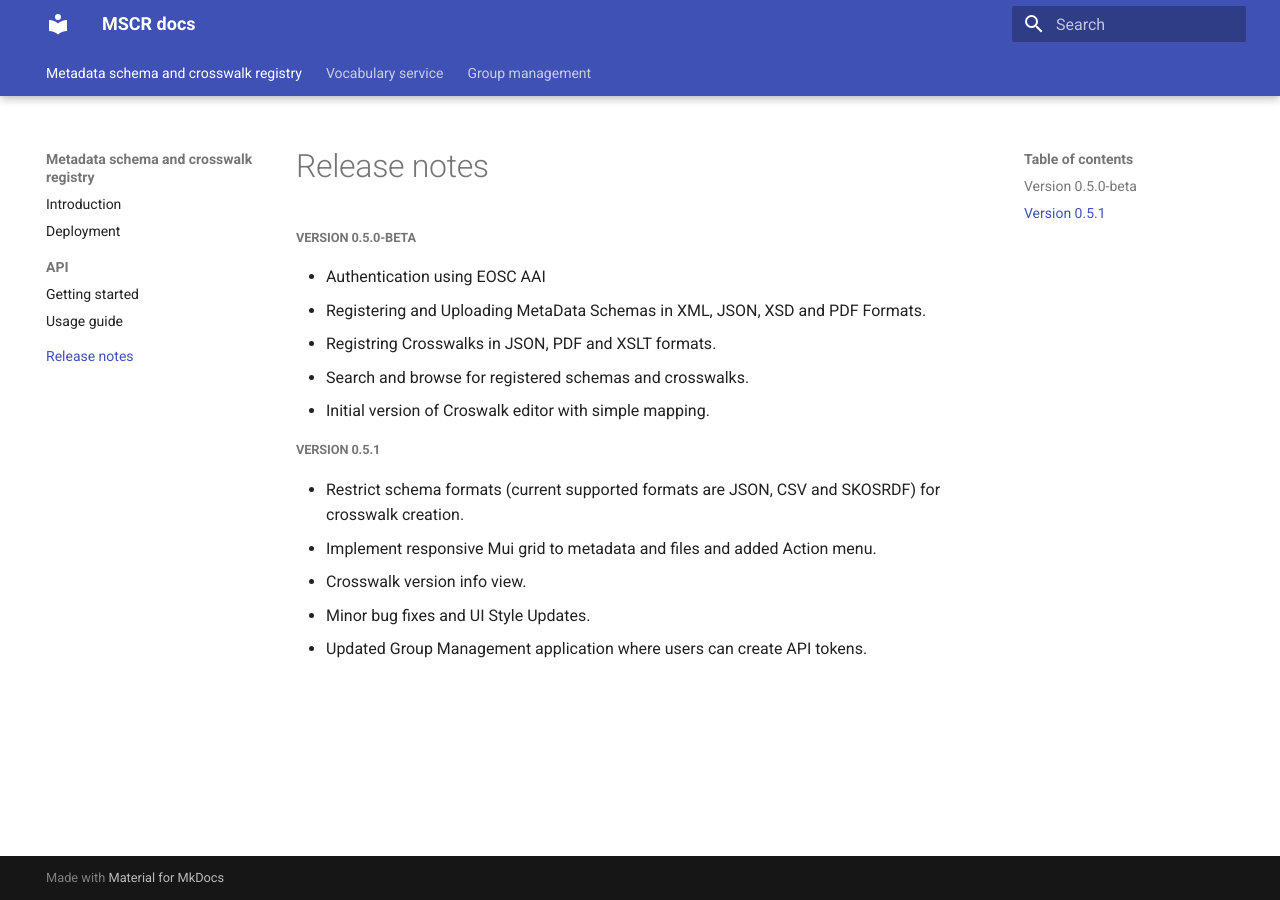
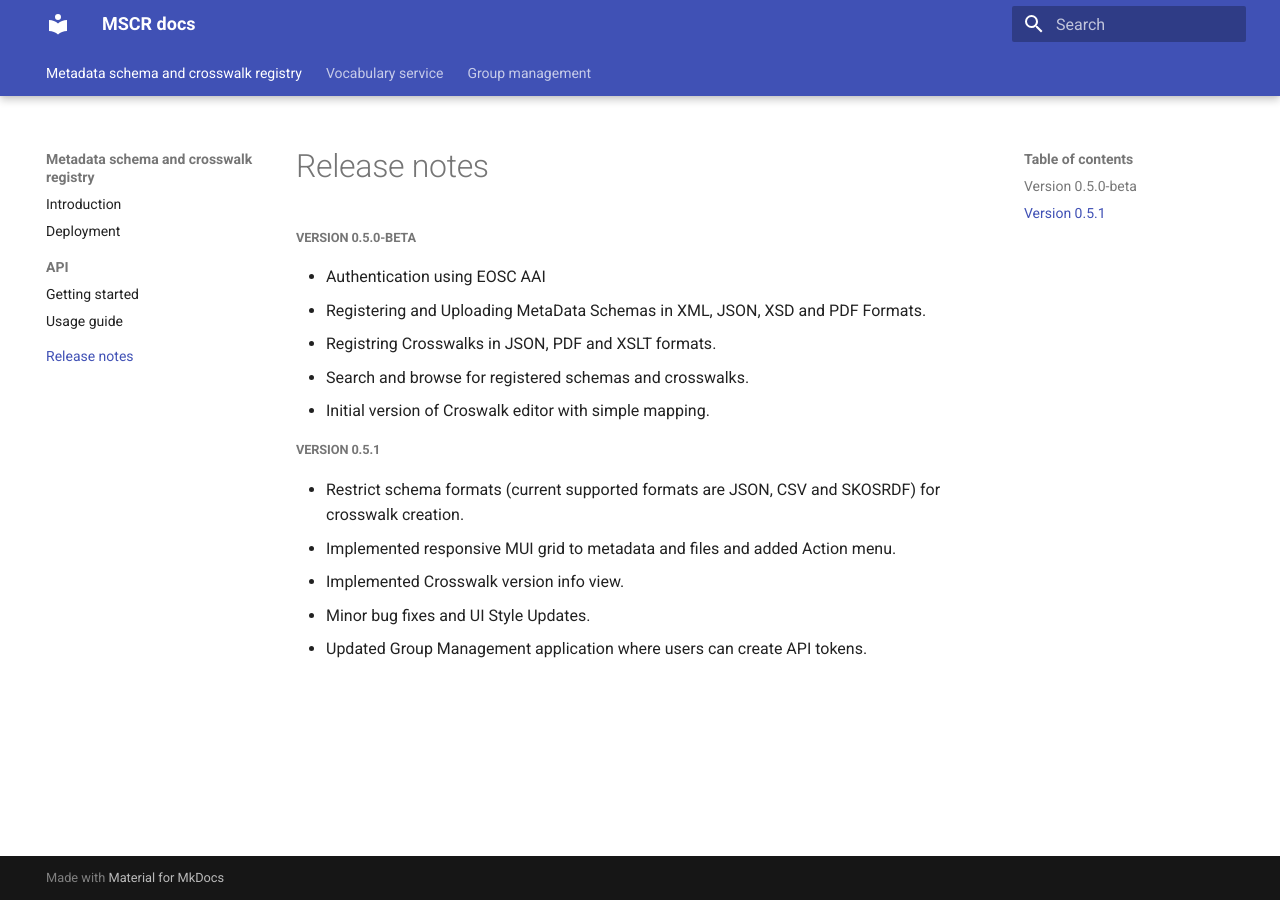
Before and after one commit to CSCfi/mscr-docs, an MkDocs documentation site: the page built from docs/mscr/release-notes.md, in a window 1280 px wide. Built offline with MkDocs 1.6.1 and Material for MkDocs 9.7.7, drawn with Linux system fonts in a browser that asks for light colours.

Commit message:
spelling fixes

```diff
--- a/docs/mscr/release-notes.md
+++ b/docs/mscr/release-notes.md
@@ -11,7 +11,7 @@
 
 ##### Version 0.5.1
 - Restrict schema formats (current supported formats are JSON, CSV and SKOSRDF) for crosswalk creation.
-- Implement responsive Mui grid to metadata and files and added Action menu.
-- Crosswalk version info view.
+- Implemented responsive MUI grid to metadata and files and added Action menu.
+- Implemented Crosswalk version info view.
 - Minor bug fixes and UI Style Updates.
 - Updated Group Management application where users can create API tokens.
```
